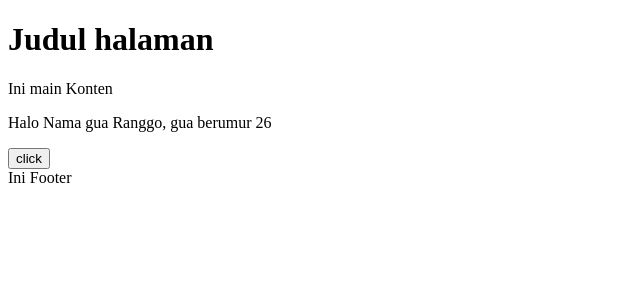
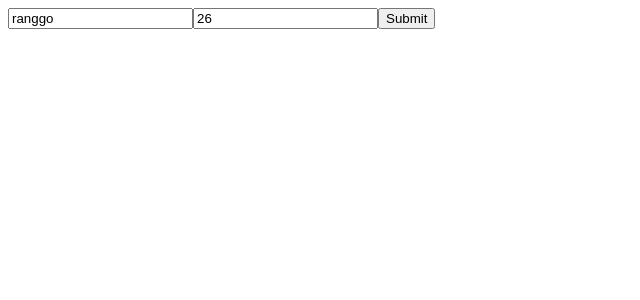
Before and after one commit to KenapaCoding/vue-full-course, a Vue app: page / in a window 1280 px wide. Shown: the top 300 px of the page, without its empty margins (0-640 px from the left). Built offline with nearby package versions, Linux system fonts and the light colour scheme.

Commit message:
materi: create reuse input

```diff
--- a/src/App.vue
+++ b/src/App.vue
@@ -3,6 +3,7 @@
   import HelloWorld from './components/greeting/HelloWorld.vue';
   import Card from './components/slot/Card.vue';
 import Layout from './components/layout/Layout.vue';
+import MyInput from './components/input/MyInput.vue';
   // const counter = reactive({count:0})
   // function increment(number){
   //   counter.count = counter.count + number
@@ -61,15 +62,23 @@ import Layout from './components/layout/Layout.vue';
 //     done: true
 //   }
 // ]);
-function callback(text){
-  console.log(`button di children di clik user , ${text}`)
-}
+// function callback(text){
+//   console.log(`button di children di clik user , ${text}`)
+// }
+  const nama = ref("ranggo")
+  const age = ref("26");
+
 
 </script>
 
 <template>
 
-  <Layout @some-event="callback">
+  <MyInput :value="nama" @change="nama = $event"/>
+  <MyInput :value="age" @change="age = $event"/>
+
+  <button @click="()=>console.log(nama,age)">Submit</button>
+
+  <!-- <Layout @some-event="callback">
     <template #header>
       <h1>Judul halaman</h1>
     </template>
@@ -77,13 +86,13 @@ function callback(text){
     <template #default="{user}">
       <p>Ini main Konten</p>
       <p>Halo Nama gua {{ user.name }}, gua berumur {{ user.age }}</p>
-    </template>
+    </template> -->
 
     <!-- <template #footer>
       <p>2025 All rights reserved</p>
     </template> -->
 
-  </Layout>
+  <!-- </Layout> -->
 
   <!-- <HelloWorld message="Hello from parent"/>
   <Card>
--- /dev/null
+++ b/src/components/input/MyInput.vue
@@ -0,0 +1,15 @@
+<script setup>
+    const props = defineProps({
+        value : String
+    });
+
+    const emit = defineEmits(["change"])
+
+    function handleInput(e){
+        emit("change", e.target.value)
+    }
+</script>
+
+<template>
+    <input type="text" :value="props.value" @input="handleInput">
+</template>
```
